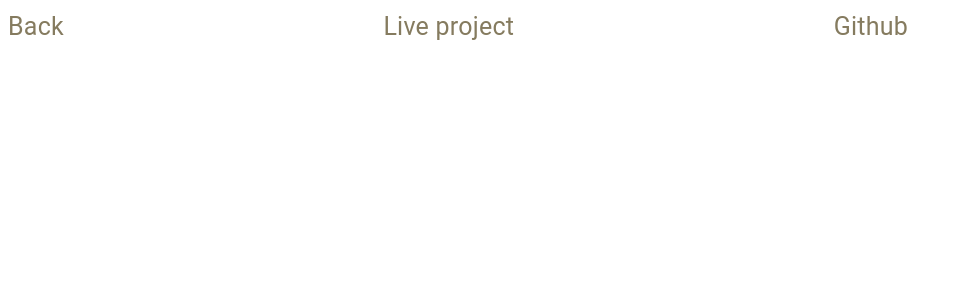
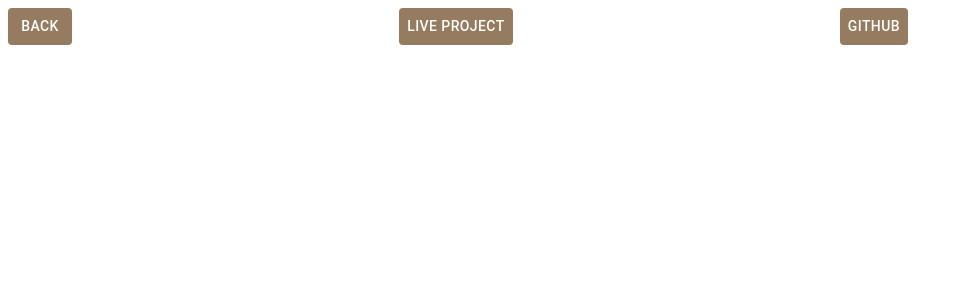
Before and after one commit to mouhamadx92x/portfolio, a Next.js app: page /projects/1/nav-bar in a window 1280 px wide. Shown: the top 300 px of the page, without its empty margins (0-963 px from the left). Built offline with nearby package versions, Linux system fonts and the light colour scheme.

Commit message:
edit icons styles

```diff
--- a/public/constants/colors.tsx
+++ b/public/constants/colors.tsx
@@ -8,4 +8,6 @@ export const PELICAN_TAN_COLOR = "#c6a47e";
 
 export const BLACK_COLOR = "#000";
 
+export const WHITE_COLOR = "#FFF";
+
 export const GREY_SHINGLE_COLOR = "#949494";
--- a/src/app/components/custom-components/navigation-link/index.tsx
+++ b/src/app/components/custom-components/navigation-link/index.tsx
@@ -1,10 +1,9 @@
 "use client";
 import Link from "next/link";
-import Typography, { TypographyProps } from "@mui/material/Typography";
-
+import Button, { ButtonProps } from "@mui/material/Button";
 import { navigationLinkStyles } from "./styles";
 
-interface CustomNavigationLinkProps extends TypographyProps {
+interface CustomNavigationLinkProps extends ButtonProps {
     label: string;
     path: string;
 }
@@ -15,8 +14,10 @@ const NavigationLink = ({
     ...props
 }: CustomNavigationLinkProps) => {
     return (
-        <Link href={path} passHref style={navigationLinkStyles}>
-            <Typography {...props}>{label}</Typography>
+        <Link href={path} passHref>
+            <Button {...props} sx={navigationLinkStyles}>
+                {label}
+            </Button>
         </Link>
     );
 };
--- a/src/app/components/custom-components/navigation-link/styles.tsx
+++ b/src/app/components/custom-components/navigation-link/styles.tsx
@@ -1,6 +1,14 @@
-import { BLACK_COLOR } from "../../../../../public/constants/colors";
+import {
+    COCOA_PECAN_COLOR,
+    PELICAN_TAN_COLOR,
+    WHITE_COLOR,
+} from "../../../../../public/constants/colors";
 
 export const navigationLinkStyles = {
     textDecoration: "none",
-    color: BLACK_COLOR,
+    color: WHITE_COLOR,
+    backgroundColor: COCOA_PECAN_COLOR,
+    "&:hover": {
+        backgroundColor: PELICAN_TAN_COLOR,
+    },
 };
```
Also changed, not shown: pages/projects/[projectId]/index.tsx (+5 -5 lines).
